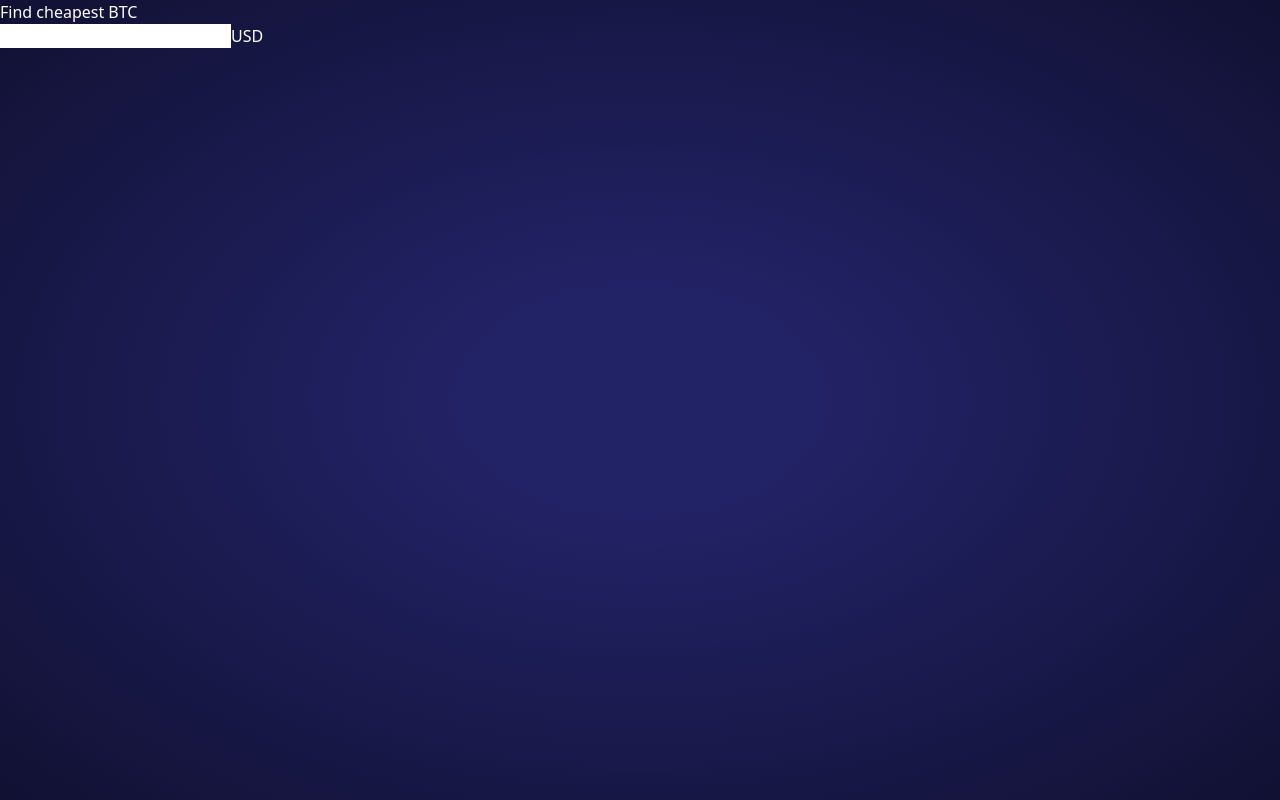
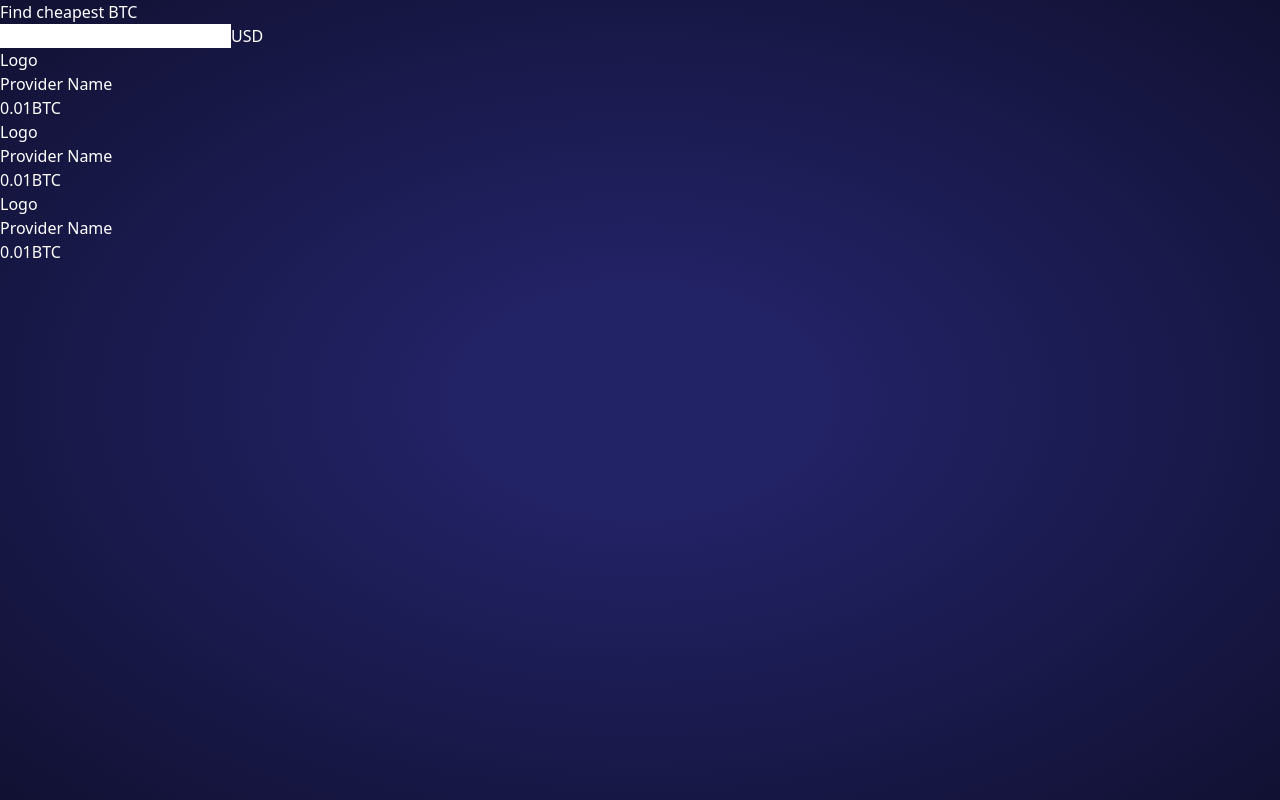
Before and after one commit to CoderXYZ14/NakamotoNeedle, a React (Vite) app: page / in a window 1280 px wide. Built offline with nearby package versions, Linux system fonts and the light colour scheme.

Commit message:
Result Row Component

```diff
--- a/src/App.tsx
+++ b/src/App.tsx
@@ -1,5 +1,5 @@
 import { useState } from "react";
-import AmountInput from "./components/AmountInput";
+import { AmountInput, ResultRow } from "./components";
 
 function App() {
   const [amount, setAmount] = useState("100");
@@ -14,6 +14,11 @@
           onChange={(e) => setAmount(e.target.value)}
         />
       </div>
+      <div className="mt-6">
+        <ResultRow />
+        <ResultRow />
+        <ResultRow />
+      </div>
     </main>
   );
 }
--- a/src/components/AmountInput.tsx
+++ b/src/components/AmountInput.tsx
@@ -2,7 +2,7 @@
 
 const AmountInput = (props: inputProps) => {
   return (
-    <div className="bg-blue-950 border border-white/10 rounded-lg">
+    <div className="flex items-center  bg-blue-950 border border-white/10 rounded-lg">
       <Input
         placeholder="Amount"
         className="border-0 w-24 bg-transparent text-xl"
--- /dev/null
+++ b/src/components/ResultRow.tsx
@@ -0,0 +1,22 @@
+type ResultRowProps = {
+  loading?: boolean;
+};
+const ResultRow = (props: ResultRowProps) => {
+  return (
+    <div className="relative border min-h-12 border-white/10 rounded-lg bg-gradient-to-r from-purple-500/10 to-blue-500/10 p-4 my-2 overflow-hidden">
+      <div className="flex gap-4">
+        <div>Logo</div>
+        <div className="grow">Provider Name</div>
+        <div className="flex gap-2">
+          <span className="text-xl text-purple-200/80">0.01</span>
+          <span className="text-xl text-purple-300/50">BTC</span>
+        </div>
+      </div>
+      {props.loading && (
+        <div className="inset-0 absolute rounded-lg bg-gradient-to-r from-transparent via-blue-800/50 to-transparent skeleton-animation"></div>
+      )}
+    </div>
+  );
+};
+
+export default ResultRow;
--- /dev/null
+++ b/src/components/index.tsx
@@ -0,0 +1,5 @@
+import Input from "./Input";
+import AmountInput from "./AmountInput";
+import ResultRow from "./ResultRow";
+
+export { Input, AmountInput, ResultRow };
--- a/src/index.css
+++ b/src/index.css
@@ -8,3 +8,14 @@
   color: #fff;
   background-image: radial-gradient(at 50% 50%, #226 20%, transparent 100%);
 }
+@keyframes from-left-to-right {
+  0% {
+    translate: -100%;
+  }
+  100% {
+    translate: 100%;
+  }
+}
+.skeleton-animation {
+  animation: from-left-to-right 2s infinite;
+}
```
